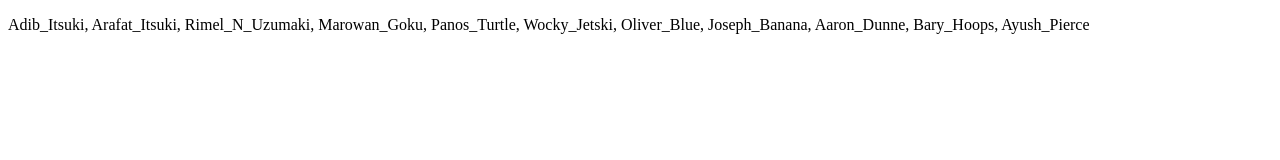
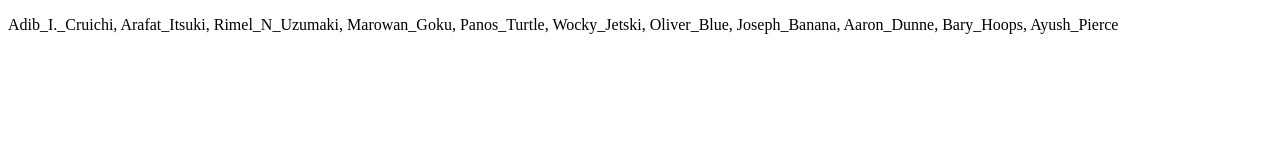
Before and after one commit to Adib23704/adib23704.github.io, a plain HTML site: page index.html in a window 1280 px wide. Drawn offline with Linux system fonts and the light colour scheme.

Commit message:
Update index.html

```diff
--- a/index.html
+++ b/index.html
@@ -3,6 +3,6 @@
 <head>
 </head>
 <body>
-<p>Adib_Itsuki, Arafat_Itsuki, Rimel_N_Uzumaki, Marowan_Goku, Panos_Turtle, Wocky_Jetski, Oliver_Blue, Joseph_Banana, Aaron_Dunne, Bary_Hoops, Ayush_Pierce</p>
+<p>Adib_I._Cruichi, Arafat_Itsuki, Rimel_N_Uzumaki, Marowan_Goku, Panos_Turtle, Wocky_Jetski, Oliver_Blue, Joseph_Banana, Aaron_Dunne, Bary_Hoops, Ayush_Pierce</p>
 </body>
 </html>
```
